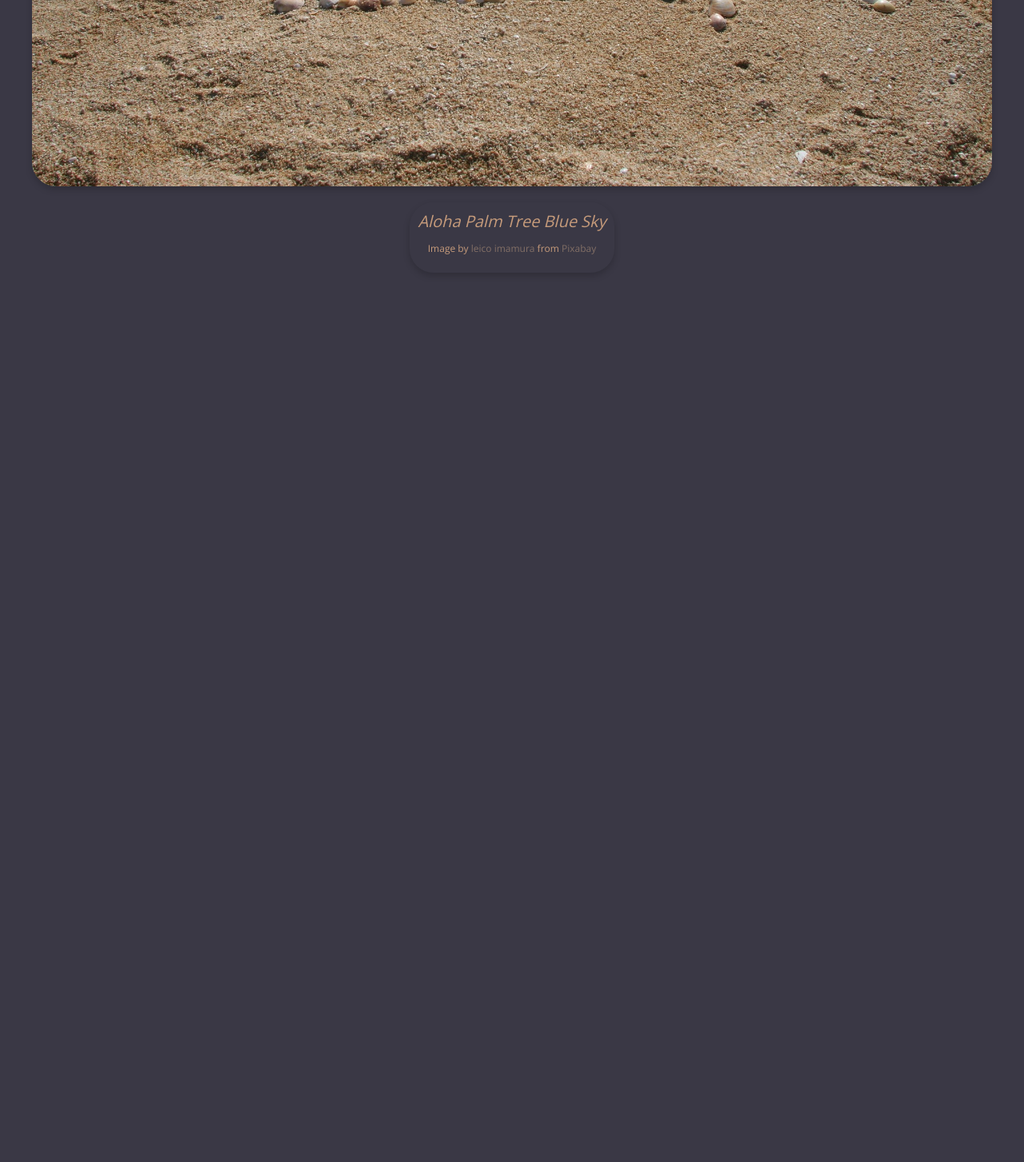
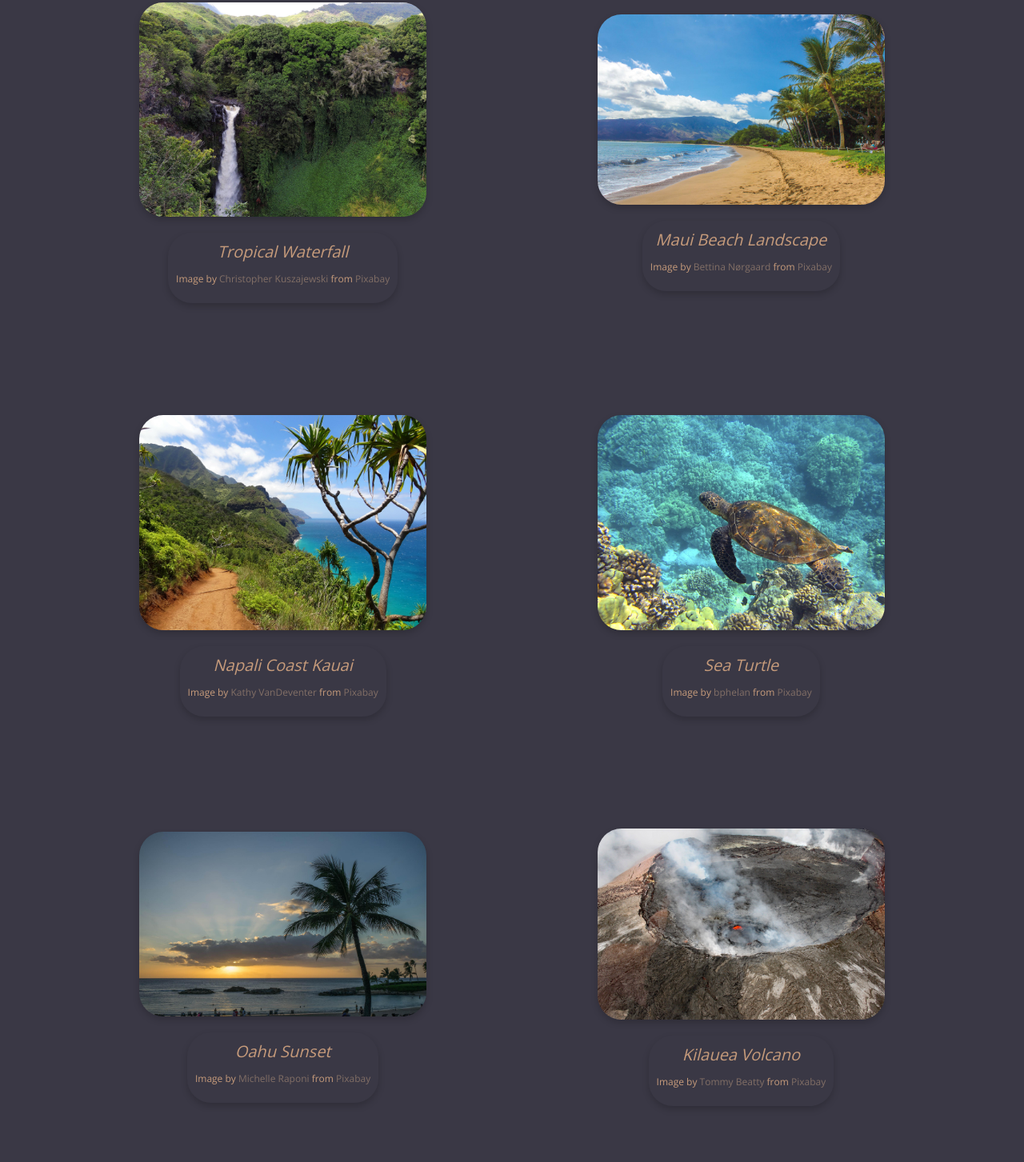
Before and after one commit to CSF2223/imagegallery-AudreyFencil, a plain HTML site: page index.html in a window 1280 px wide. Shown: the part 767-2220 px from the top of the page at 80% size. Before the commit the page ends 1178 px from the top, so only its background shows below. Drawn offline with nearby package versions, Linux system fonts and the light colour scheme.

Commit message:
Tutorial Complete

```diff
--- a/index.html
+++ b/index.html
@@ -15,15 +15,87 @@
         <h6>Summer 2022</h6>
     </header>
 
-    <section>
+    <section class="gallery">
         <div class ="imageCard">
-            <img src="assets/aloha-305857_1920.jpg" alt="Aloha Palm Tree Blue Sky" width="300" height="300"></img>
+            <img src="assets/hawaii-2700190_1920.jpg" alt="Aloha Palm Tree Blue Sky" width="300" height="300"></img>
             <div class ="cardText">
                 <cite>Aloha Palm Tree Blue Sky</cite>
                 <p>Image by <a href="https://pixabay.com/users/graziebambino-1593455/?utm_source=link-attribution&amp;utm_medium=referral&amp;utm_campaign=image&amp;utm_content=2700190">leico imamura</a>
                 from <a href="https://pixabay.com/?utm_source=link-attribution&amp;utm_medium=referral&amp;utm_campaign=image&amp;utm_content=2700190">Pixabay</a></p>
             </div> <!-- Close "cardText" class -->
-        </div> <!-- Close "imageCard" class -->
+        </div> <!-- Close "imageCard" class 1 -->
+
+        <div class ="imageCard">
+            <img src="assets/maui-2729958_1920.jpg" alt="Maui Palm Tree Pink Sunset Blue Ocean"></img>
+            <div class ="cardText">
+                <cite>Maui Sunset</cite>
+                <p>Image by <a href="https://pixabay.com/users/hmmunoz512-6376382/?utm_source=link-attribution&amp;utm_medium=referral&amp;utm_campaign=image&amp;utm_content=2729958">hmmunoz512</a>
+                from <a href="https://pixabay.com/?utm_source=link-attribution&amp;utm_medium=referral&amp;utm_campaign=image&amp;utm_content=2729958">Pixabay</a></p>
+            </div> <!-- Close "cardText" class -->
+        </div> <!-- Close "imageCard" class 2 -->
+
+        <div class ="imageCard">
+            <img src="assets/hawaii-410128_1920.jpg" alt="Maui Palm Tree Sunset Blue Ocean"></img>
+            <div class ="cardText">
+                <cite>Tropical Waterfall</cite>
+                <p>Image by <a href="https://pixabay.com/users/kuszapro-369349/?utm_source=link-attribution&amp;utm_medium=referral&amp;utm_campaign=image&amp;utm_content=410128">Christopher Kuszajewski</a>
+                from <a href="https://pixabay.com/?utm_source=link-attribution&amp;utm_medium=referral&amp;utm_campaign=image&amp;utm_content=410128">Pixabay</a></p>
+            </div> <!-- Close "cardText" class -->
+        </div> <!-- Close "imageCard" class 3 -->
+
+        <div class ="imageCard">
+            <img src="assets/beach-1630540_1920.jpg" alt="Maui Beach Plam Tree Blue Ocean Blue Sky"></img>
+            <div class ="cardText">
+                <cite>Maui Beach Landscape</cite>
+                <p>Image by <a href="https://pixabay.com/users/bkd-1006949/?utm_source=link-attribution&amp;utm_medium=referral&amp;utm_campaign=image&amp;utm_content=1630540">Bettina Nørgaard</a>
+                from <a href="https://pixabay.com/?utm_source=link-attribution&amp;utm_medium=referral&amp;utm_campaign=image&amp;utm_content=1630540">Pixabay</a></p>
+            </div> <!-- Close "cardText" class -->
+        </div> <!-- Close "imageCard" class 4 -->
+
+        <div class ="imageCard">
+            <img src="assets/napali-coast-91676_1920.jpg" alt="Dirt Path Green Mountains Blue Ocean"></img>
+            <div class ="cardText">
+                <cite>Napali Coast Kauai</cite>
+                <p>Image by <a href="https://pixabay.com/users/kdvandeventer-25979/?utm_source=link-attribution&amp;utm_medium=referral&amp;utm_campaign=image&amp;utm_content=91676">Kathy VanDeventer</a>
+                from <a href="https://pixabay.com/?utm_source=link-attribution&amp;utm_medium=referral&amp;utm_campaign=image&amp;utm_content=91676">Pixabay</a></p>
+            </div> <!-- Close "cardText" class -->
+        </div> <!-- Close "imageCard" class 5 -->
+
+        <div class ="imageCard">
+            <img src="assets/sea-turtle-547162_1920.jpg" alt="Coral Sea Turtle Blue Ocean"></img>
+            <div class ="cardText">
+                <cite>Sea Turtle</cite>
+                <p>Image by <a href="https://pixabay.com/users/bphelan-610972/?utm_source=link-attribution&amp;utm_medium=referral&amp;utm_campaign=image&amp;utm_content=547162">bphelan</a>
+                from <a href="https://pixabay.com/?utm_source=link-attribution&amp;utm_medium=referral&amp;utm_campaign=image&amp;utm_content=547162">Pixabay</a></p>
+            </div> <!-- Close "cardText" class -->
+        </div> <!-- Close "imageCard" class 6 -->
+
+        <div class ="imageCard">
+            <img src="assets/sunset-1034525_1920.jpg" alt="Palm Tree Orange Sky Blue Ocean"></img>
+            <div class ="cardText">
+                <cite>Oahu Sunset</cite>
+                <p>Image by <a href="https://pixabay.com/users/michelle_raponi-165491/?utm_source=link-attribution&amp;utm_medium=referral&amp;utm_campaign=image&amp;utm_content=1034525">Michelle Raponi</a>
+                from <a href="https://pixabay.com/?utm_source=link-attribution&amp;utm_medium=referral&amp;utm_campaign=image&amp;utm_content=1034525">Pixabay</a></p>
+            </div> <!-- Close "cardText" class -->
+        </div> <!-- Close "imageCard" class 7 -->
+
+        <div class ="imageCard">
+            <img src="assets/kilauea-3088675_1920.jpg" alt="Smoke Red Lava Brown Volcano"></img>
+            <div class ="cardText">
+                <cite>Kilauea Volcano</cite>
+                <p>Image by <a href="https://pixabay.com/users/tommygbeatty-6864859/?utm_source=link-attribution&amp;utm_medium=referral&amp;utm_campaign=image&amp;utm_content=3088675">Tommy Beatty</a>
+                from <a href="https://pixabay.com/?utm_source=link-attribution&amp;utm_medium=referral&amp;utm_campaign=image&amp;utm_content=3088675">Pixabay</a></p>
+            </div> <!-- Close "cardText" class -->
+        </div> <!-- Close "imageCard" class 8 -->
+
+        <div class ="imageCard">
+            <img src="assets/aloha-305857_1920.jpg" alt="Palm Tree Orange Sky Blue Ocean"></img>
+            <div class ="cardText">
+                <cite>Aloha</cite>
+                <p>Image by <a href="https://pixabay.com/users/bibianagonzalez-209869/?utm_source=link-attribution&amp;utm_medium=referral&amp;utm_campaign=image&amp;utm_content=305857">bibianagonzalez</a>
+                from <a href="https://pixabay.com/?utm_source=link-attribution&amp;utm_medium=referral&amp;utm_campaign=image&amp;utm_content=305857">Pixabay</a></p>
+            </div> <!-- Close "cardText" class -->
+        </div> <!-- Close "imageCard" class 9 -->
     </section>
 
 </body>
--- a/style.css
+++ b/style.css
@@ -74,3 +74,20 @@ p {
     margin-top: 2rem;
     box-shadow: 0 4px 8px 0 rgba(0,0,0,0.19);
 }
+
+@media (min-width: 768px) {
+    header {
+        font-size: 1.6rem;
+    }
+
+    .gallery {
+        display: flex;
+        flex-direction: row;
+        justify-content: space-evenly;
+        flex-wrap: wrap;
+    }
+
+    .imageCard {
+        max-width: 28%;
+    }
+}
```
